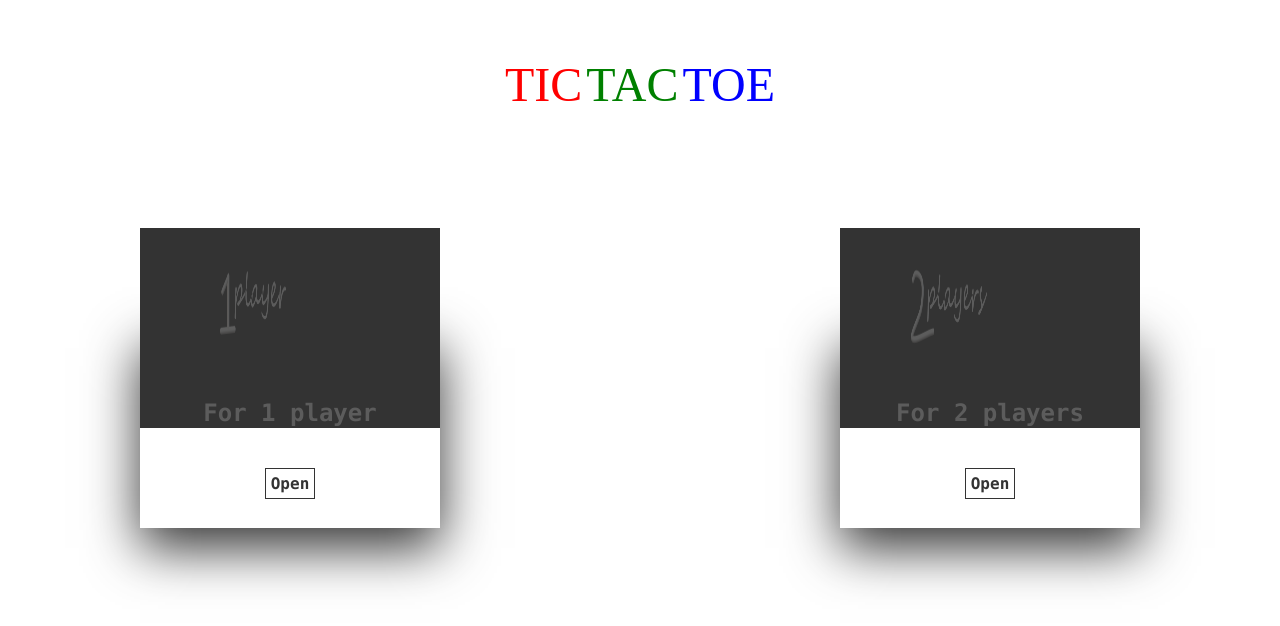
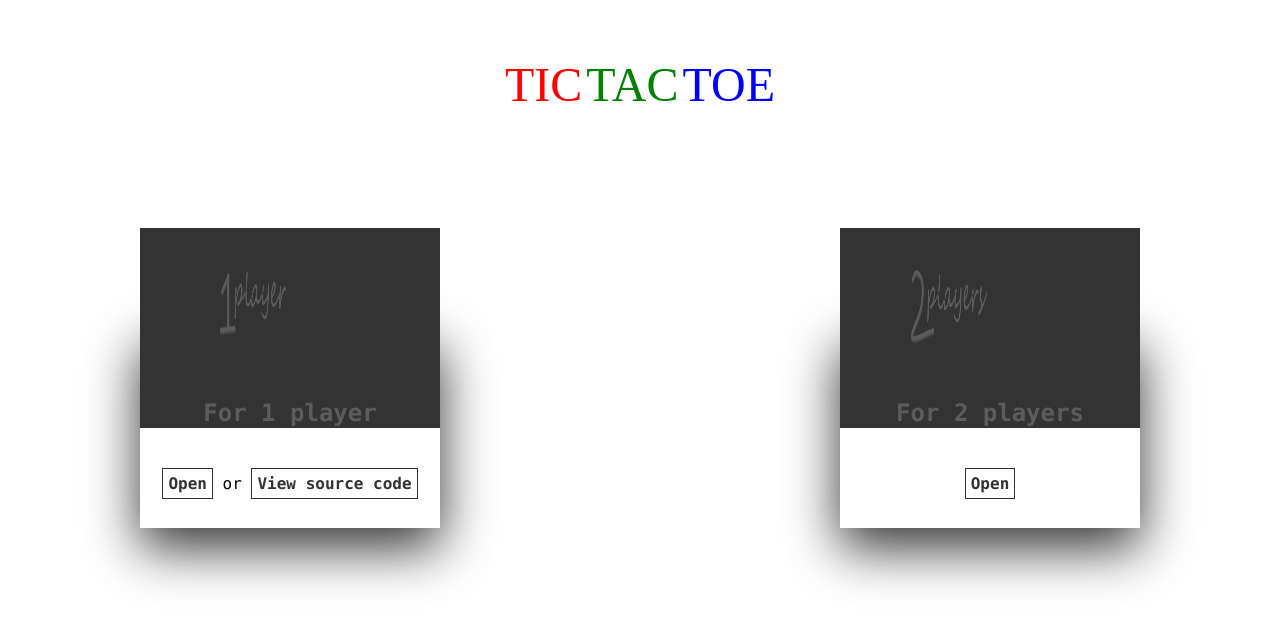
Before and after one commit to aryamanrastogi/aryamanrastogi.github.io, a plain HTML site: page tictactoe.html in a window 1280 px wide. Shown: the part 76-702 px from the top of the page. Drawn offline with Linux system fonts and the light colour scheme.

Commit message:
Update tictactoe.html

```diff
--- a/tictactoe.html
+++ b/tictactoe.html
@@ -55,7 +55,7 @@ a:active {
           <div class="face face2">
            <div class="content">
              <p>One input is taken other is generated in response.</p></br></br></br><center>
-            <a href="https://repl.it/@aryamanrastogi/Tic-Tac-Toe">Open</a></center>
+            <a href="https://Tic-Tac-Toe.aryamanrastogi.repl.run">Open</a> or <a href="https://repl.it/@aryamanrastogi/Tic-Tac-Toe">View source code</a></center>
 
            </div>
           </div>
```
